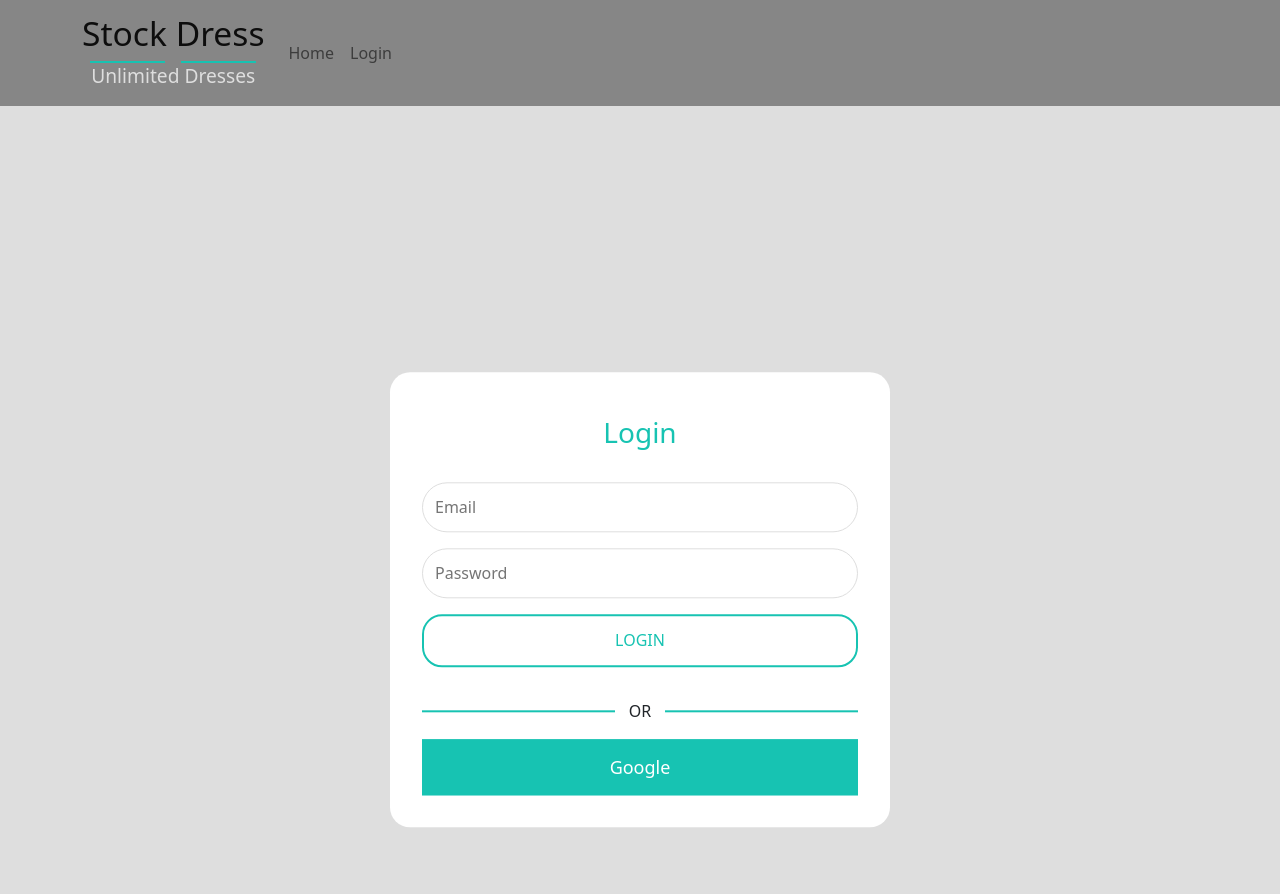
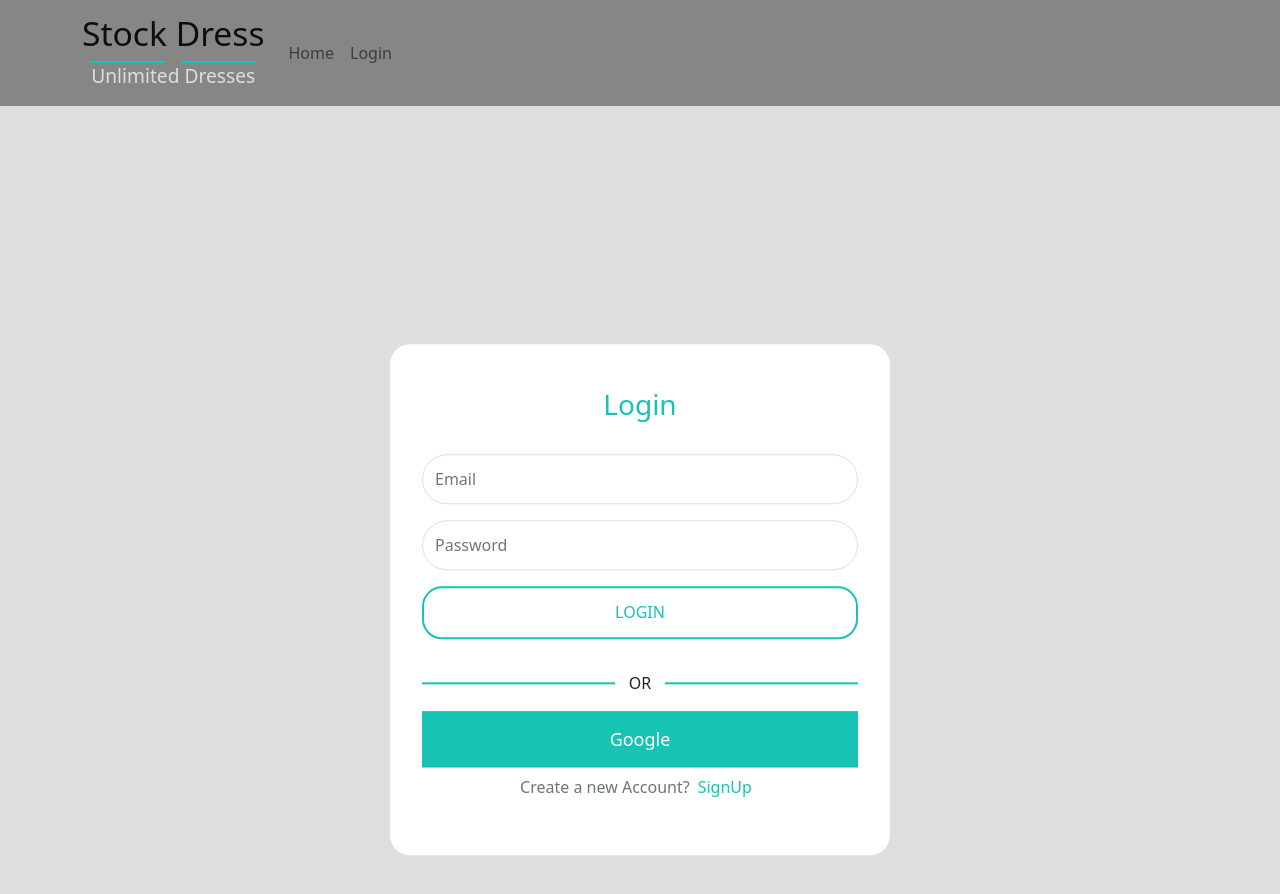
Before and after one commit to Md-Ataur-Rahman/Stock-Dress, a React (Create React App) app: page /login in a window 1280 px wide. Shown: the top 894 px of the page. Built offline with nearby package versions, Linux system fonts and the light colour scheme; no server answers.

Commit message:
error setup

```diff
--- a/package.json
+++ b/package.json
@@ -15,6 +15,7 @@
     "react-firebase-hooks": "^5.0.3",
     "react-router-dom": "^6.3.0",
     "react-scripts": "5.0.1",
+    "react-toastify": "^8.2.0",
     "web-vitals": "^2.1.4"
   },
   "scripts": {
--- a/src/App.js
+++ b/src/App.js
@@ -11,6 +11,7 @@ import AddItem from "./Components/AddItem/AddItem";
 import UpdateItem from "./Components/UpdateItem/UpdateItem";
 import MyItems from "./Components/MyItems/MyItems";
 import RequireAuth from "./Components/RequireAuth/RequireAuth";
+import "react-toastify/dist/ReactToastify.min.css";
 
 function App() {
   return (
--- a/src/Components/Header/Header.js
+++ b/src/Components/Header/Header.js
@@ -12,6 +12,7 @@ const Header = () => {
     <Navbar
       style={{
         width: "100%",
+        display: "block",
         background: "rgba(0, 0, 0, 0.4)",
         position: "absolute",
         zIndex: 100000,
--- a/src/Components/Login/Login.js
+++ b/src/Components/Login/Login.js
@@ -7,7 +7,8 @@ import {
   useAuthState,
   useSignInWithEmailAndPassword,
 } from "react-firebase-hooks/auth";
-import { useLocation, useNavigate } from "react-router-dom";
+import { Link, useLocation, useNavigate } from "react-router-dom";
+import { ToastContainer, toast } from "react-toastify";
 
 const Login = () => {
   const [userInfo, setUserInfo] = useState({
@@ -42,7 +43,25 @@ const Login = () => {
     signInWithEmailAndPassword(userInfo.email, userInfo.password);
     console.log(userInfo);
   };
-
+  useEffect(() => {
+    const errorText = emailPassError || error;
+    if (errorText) {
+      console.log(errorText?.code);
+      switch (errorText?.code) {
+        case "auth/invalid-email":
+          toast("Invalid Email, Please Enter A Valid Email");
+          break;
+        case "auth/wrong-password":
+          toast("Wrong password, Please Enter A Valid Password");
+          break;
+        case "auth/user-not-found":
+          toast("User Not Found, Please Enter A Valid User");
+          break;
+        default:
+          toast("Somthing Is Wrong");
+      }
+    }
+  }, [emailPassError, error]);
   return (
     <section className={LoginStyle.login_section}>
       <form onSubmit={handlerOnSubmit} className={LoginStyle.form_container}>
@@ -68,7 +87,18 @@ const Login = () => {
           className="primary_btn"
         />
         <SocialBtn />
+        <p className="text-center py-2 text-secondary">
+          Create a new Account?
+          <Link
+            className="px-2"
+            style={{ color: "#17C3B2", textDecoration: "none" }}
+            to="/signup"
+          >
+            SignUp
+          </Link>
+        </p>
       </form>
+      <ToastContainer />
     </section>
   );
 };
```
Also changed, not shown: 1 other file (tests, documents, lock files or other folders).
